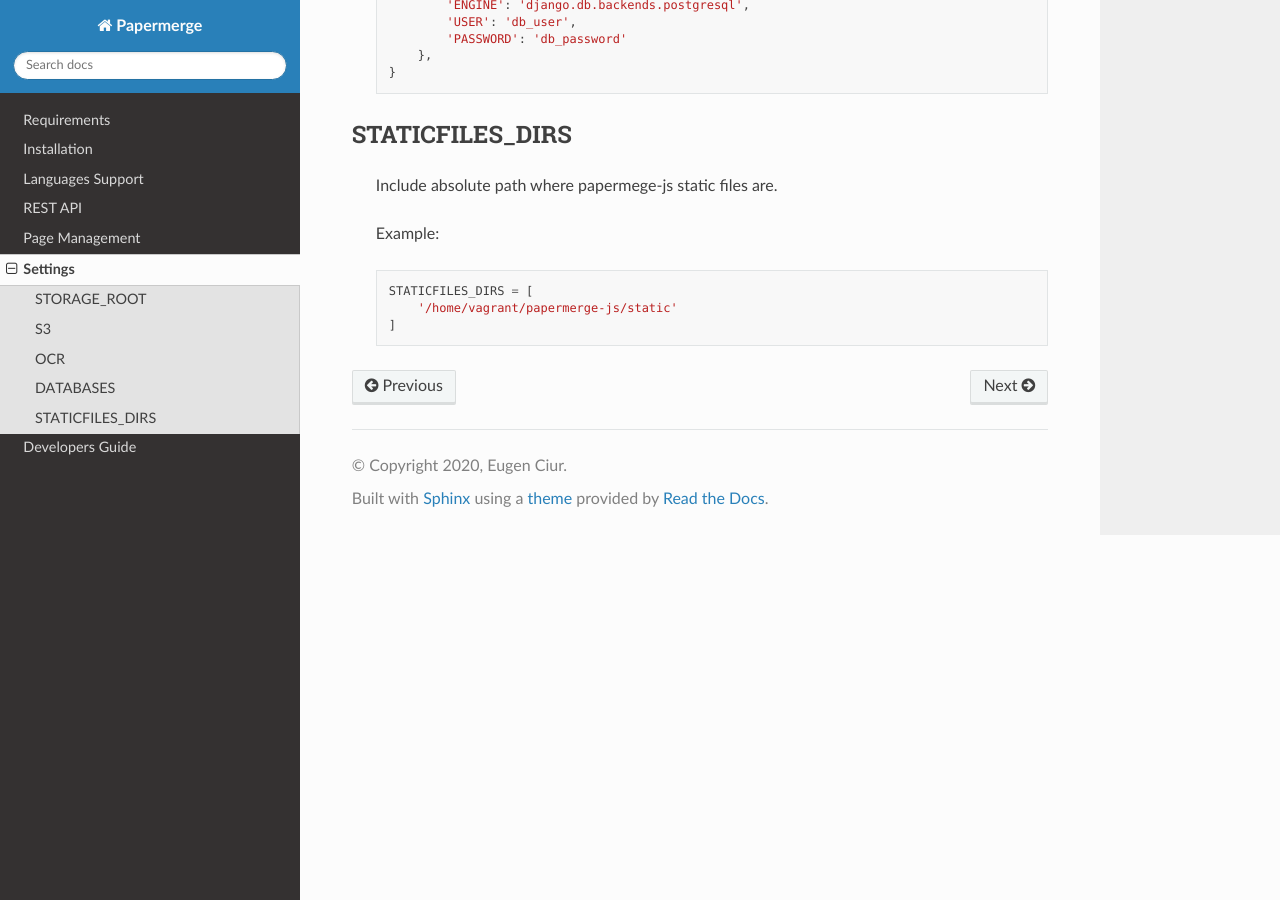
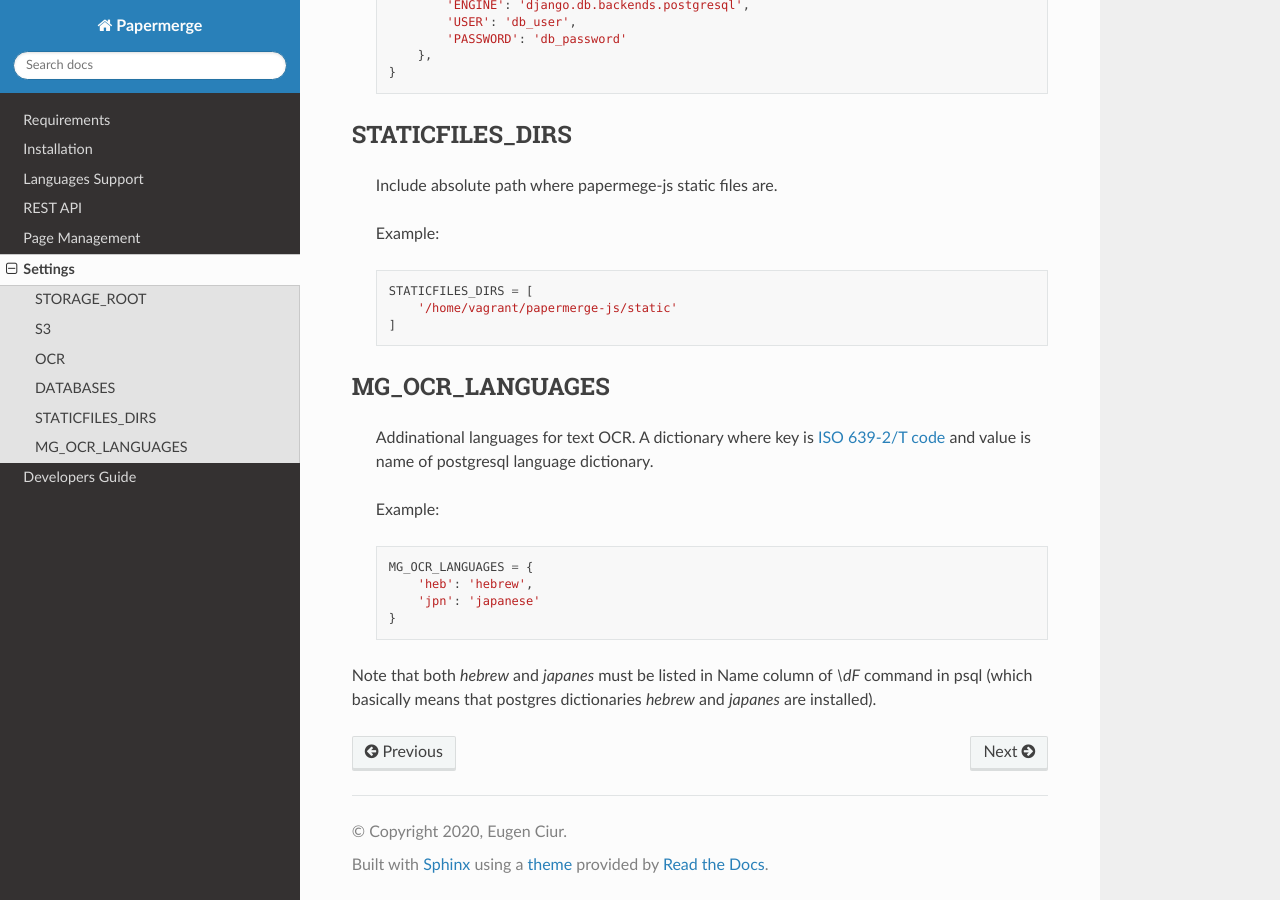
Before and after one commit to ciur/papermerge, a Sphinx documentation site: the page built from docs/source/settings.rst, in a window 1280 px wide and 900 px high, scrolled down 1708 px. Built offline with Sphinx 7.4.7 and the Read the Docs theme 2.0.0, drawn with Linux system fonts in a browser that asks for light colours.

Commit message:
Documentation updated

```diff
--- a/docs/source/languages.rst
+++ b/docs/source/languages.rst
@@ -33,9 +33,9 @@
     * Tamil
     * Turkish
 
-If you want to use other languages, you need to add them to MG_OCR_LANGUAGES list.
+If you want to use other languages, you need to include them in :ref:`MG_OCR_LANGUAGES` dictionary.
 
 .. note::
 
     How those 21 languages were chosen ? Well, by default, PostgreSQL 12.0 database comes with
-    a preset of 21 dictionaries. You can see installed dictionaries in psql with `\dFd` command.
+    a preset of 21 dictionaries. You can see installed dictionaries in psql with `\\dFd` command.
--- a/docs/source/settings.rst
+++ b/docs/source/settings.rst
@@ -95,3 +95,19 @@
         STATICFILES_DIRS = [
             '/home/vagrant/papermerge-js/static'
         ]
+
+.. _mg_ocr_languages:
+
+MG_OCR_LANGUAGES
+~~~~~~~~~~~~~~~~~
+
+  Addinational languages for text OCR. A dictionary where key is `ISO 639-2/T code <https://en.wikipedia.org/wiki/List_of_ISO_639-1_codes>`_ and value is name of postgresql language dictionary.
+
+  Example::
+
+    MG_OCR_LANGUAGES = {
+        'heb': 'hebrew',
+        'jpn': 'japanese'
+    }
+
+Note that both `hebrew` and `japanes` must be listed in Name column of `\\dF` command in psql (which basically means that postgres dictionaries `hebrew` and `japanes` are installed).
```
